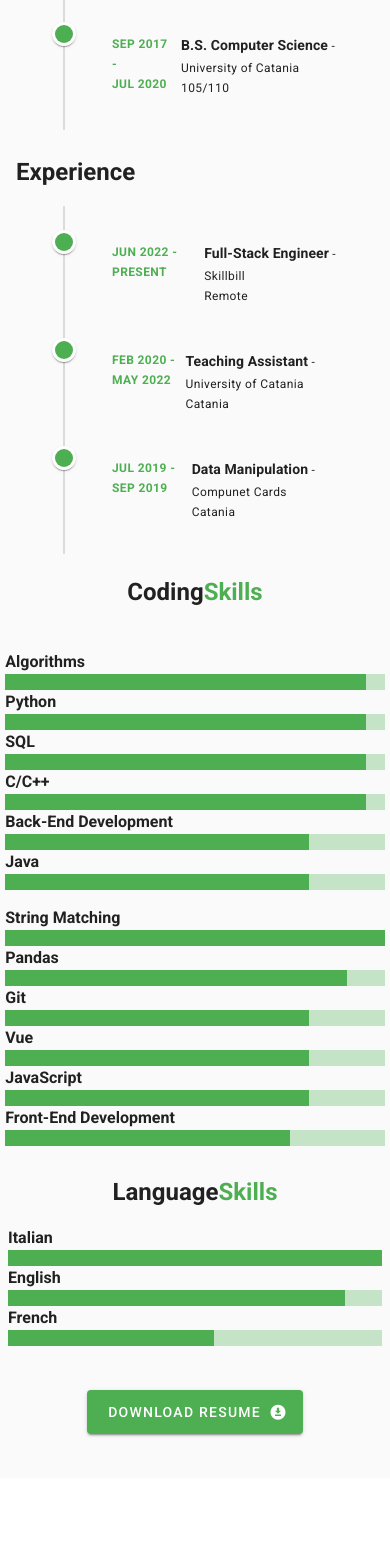
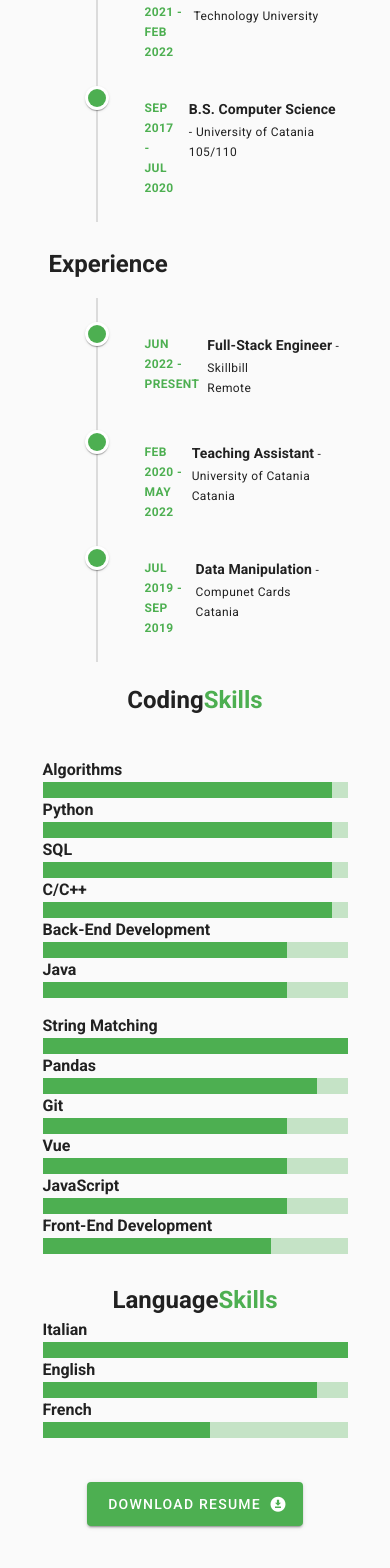
Before and after one commit to marfra99x/marfra99x.github.io, a Vue app in the folder fe/: page /#/resume in a window 390 px wide. Shown: the part 366-1934 px from the top of the page. Before the commit the page ends 1844 px from the top, so only its background shows below. Built offline with nearby package versions, Linux system fonts and the light colour scheme.

Commit message:
edit mobile version

```diff
--- a/fe/src/views/HomePage.vue
+++ b/fe/src/views/HomePage.vue
@@ -46,7 +46,7 @@
                 </v-card-actions>
             </v-flex>
         </v-layout>
-        <v-flex justify-center align-center xs12 sm12 md4 lg12 xl5 class="mt-4 pt-4 pr-16 pl-16">
+        <v-flex justify-center align-center xs12 sm12 md4 lg12 xl5 class="mt-4 pt-4 ">
             {{ myDescription }}
         </v-flex>
     </div>
--- a/fe/src/views/ResearchPage.vue
+++ b/fe/src/views/ResearchPage.vue
@@ -1,7 +1,7 @@
 <template>
     <div>
         <v-layout row justify-center align-center wrap class="mt-4 pt-2">
-            <v-flex xs12 sm12 md12 lg8 xl8 class="mt-4 pt-4 pr-4 mr-4">
+            <v-flex xs10 sm10 md10 lg8 xl8 class="mt-4 pt-4 pr-4 mr-4">
                 <div>
                     Since 2020 I published {{ number_of_articles }} articles in International Journals and
                     Conferences especially in the field of Sampled String Matching.
@@ -11,7 +11,7 @@
                     compressed texts and sort algorithms.
                 </div>
             </v-flex>
-            <v-flex justify-end align-end xs12 sm12 md12 lg3 xl3 class="mt-4 pt-2">
+            <v-flex justify-end align-end xs10 sm10 md10 lg3 xl3 class="mt-4 pt-2">
                 <v-card class="d-flex flex-column" max-width="300">
                     <v-card-text>
                         <div class="text-center display-1 primary--text">
@@ -34,12 +34,12 @@
             </v-flex>
         </v-layout>
         <v-layout row justify-start align-center wrap class="mt-4 pt-2">
-            <v-flex xs12 sm12 md12 lg8 xl8 class="mt-4 pt-4 pr-4 mr-4">
+            <v-flex xs10 sm10 md10 lg8 xl8 class="mt-4 pt-4 pr-4 mr-4">
                 <div class="headline text-center primary--text">List of published papers:</div>
             </v-flex>
         </v-layout>
         <v-layout row justify-center align-center wrap class="mt-4 pt-2">
-            <v-flex xs12 sm12 md12 lg8 xl8 class="mt-4 pt-4">
+            <v-flex xs10 sm10 md10 lg8 xl8 class="mt-4 pt-4">
                 <div v-for="item of papers" :key="item.title">
                     <span class="primary--text">
                         {{ item['year'] }}.
--- a/fe/src/views/ResumePage.vue
+++ b/fe/src/views/ResumePage.vue
@@ -1,7 +1,7 @@
 <template>
     <div>
         <v-layout row justify-center align-center wrap class="mt-4 pt-2">
-            <v-flex xs12 sm12 md12 lg6 xl6 class="mt-4 pt-4">
+            <v-flex xs10 sm10 md10 lg6 xl6 class="mt-4 pt-4">
                 <h2 class="mb-4 pl-4 pt-2">Education</h2>
                 <v-card-text class="py-0">
                     <v-timeline align-top dense>
@@ -49,7 +49,7 @@
                     </v-timeline>
                 </v-card-text>
             </v-flex>
-            <v-flex xs12 sm12 md12 lg6 xl6 class="mt-4 pt-2">
+            <v-flex xs10 sm10 md10 lg6 xl6 class="mt-4 pt-2">
                 <h2 class="mb-4 pl-4">Experience</h2>
                 <v-card-text class="py-0">
                     <v-timeline align-top dense>
@@ -108,9 +108,9 @@
             </h2>
         </v-layout>
 
-        <v-layout row justify-center align-center wrap class="mt-0 pt-0 mb-4 pb-4">
-            <v-layout row justify-center align-center wrap class="mt-4 pt-2">
-                <v-flex xs11 sm11 md11 lg5 xl5 class="mx-2 pt-4">
+        <v-layout row justify-center align-center wrap class="mt-0 pt-0 mb-4 pb-4 mx-0">
+            <v-layout row justify-center align-center wrap class="mt-4 pt-2 mx-0">
+                <v-flex xs10 sm10 md10 lg5 xl5 class="pt-4">
                     <strong>Algorithms</strong>
                     <v-progress-linear v-model="bufferAlgorithm" :buffer-value="bufferValue" color="primary" height="16">
                     </v-progress-linear>
@@ -130,7 +130,7 @@
                     <v-progress-linear v-model="bufferJava" :buffer-value="bufferValue" color="primary" height="16">
                     </v-progress-linear>
                 </v-flex>
-                <v-flex xs11 sm11 md11 lg5 xl5 class="mx-2 pt-4">
+                <v-flex xs10 sm10 md10 lg5 xl5 class="pt-4">
                     <strong>String Matching</strong>
                     <v-progress-linear v-model="bufferSM" :buffer-value="bufferValue" color="primary" height="16">
                     </v-progress-linear>
@@ -159,8 +159,8 @@
                 <span class="primary--text">Skills</span>
             </h2>
         </v-layout>
-        <v-layout row justify-center align-center wrap class="mt-0 pt-0">
-            <v-flex xs12 sm12 md12 lg5 xl5 class="mx-2 pt-4">
+        <v-layout row justify-center align-center wrap class="mt-0 pt-0 mx-0">
+            <v-flex xs10 sm10 md10 lg5 xl5 class="mpt-4">
                 <strong>Italian</strong>
                 <v-progress-linear v-model="bufferItalian" :buffer-value="bufferValue" color="primary" height="16">
                 </v-progress-linear>
```
